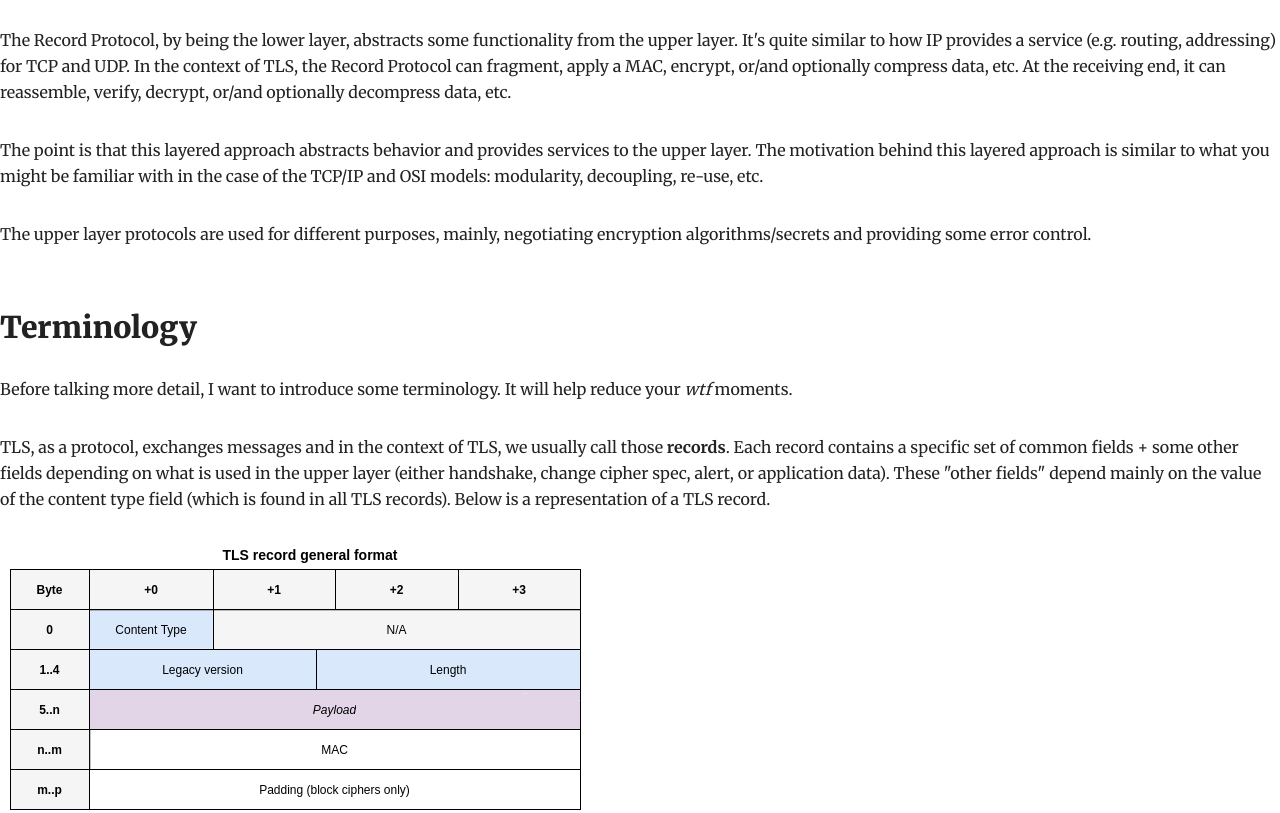
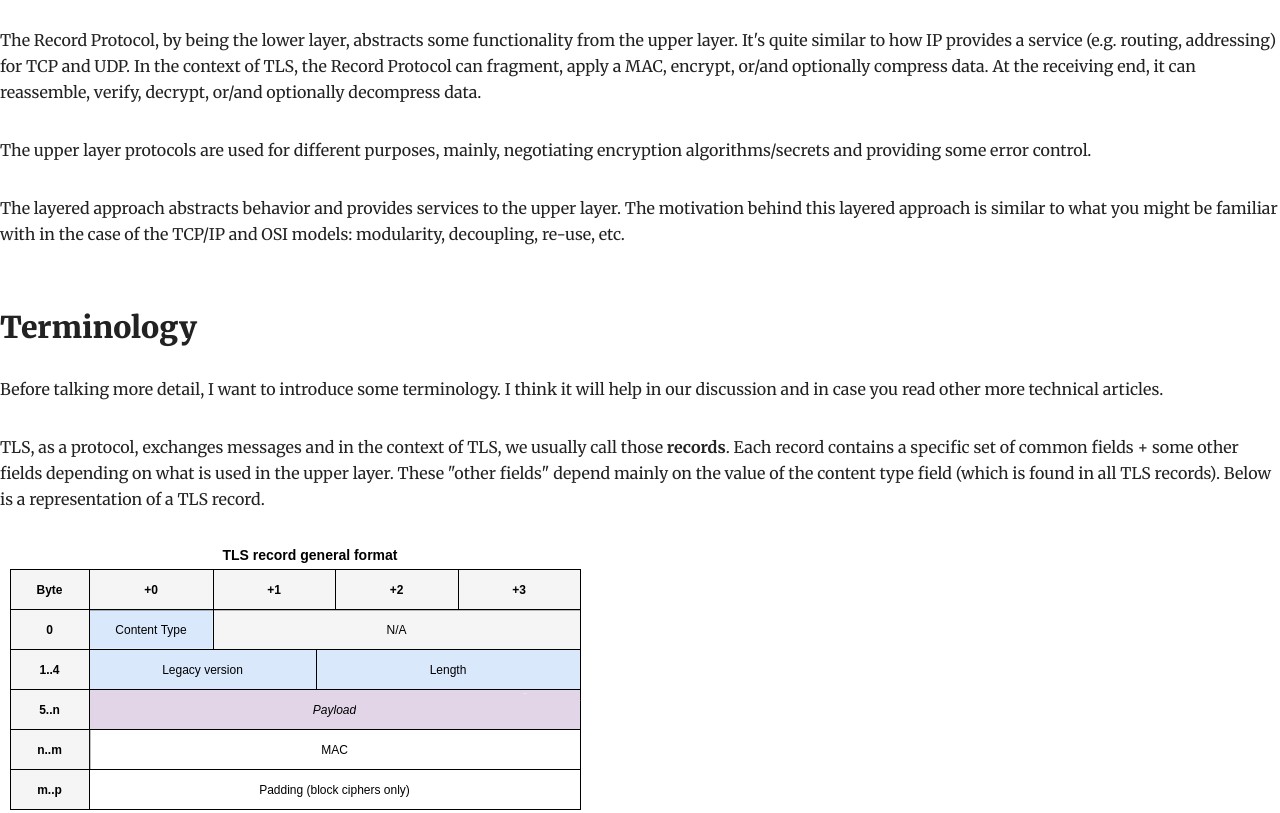
Before and after one commit to zakariaelas/peeling-rage, a Gatsby site: page /demystifying-tls/ in a window 1280 px wide. Shown: the part 2220-3033 px from the top of the page. Built offline with nearby package versions, Linux system fonts and the light colour scheme; Gatsby itself is replaced by a stand-in of ours; some packages are replaced by stand-ins of ours; a small style sheet from the web is missing.

Commit message:
update tls article

```diff
--- a/content/blog/demystifying-tls/index.md
+++ b/content/blog/demystifying-tls/index.md
@@ -37,17 +37,18 @@ TLS or SSL is the protocol. The certificate is just a means to prove the authent
 
 One of the first descriptions of TLS you'll come across is: "TLS is a layered protocol". The first (lower) layer is for the Record Protocol. The second (upper) layer is for one of the following 4 protocols: the handshake protocol, the alert protocol, the change cipher spec protocol, the heartbeat protocol and the application data protocol.
 
-The Record Protocol, by being the lower layer, abstracts some functionality from the upper layer. It's quite similar to how IP provides a service (e.g. routing, addressing) for TCP and UDP. In the context of TLS, the Record Protocol can fragment, apply a MAC, encrypt, or/and optionally compress data, etc. At the receiving end, it can reassemble, verify, decrypt, or/and optionally decompress data, etc.
-
-The point is that this layered approach abstracts behavior and provides services to the upper layer. The motivation behind this layered approach is similar to what you might be familiar with in the case of the TCP/IP and OSI models: modularity, decoupling, re-use, etc.
+The Record Protocol, by being the lower layer, abstracts some functionality from the upper layer. It's quite similar to how IP provides a service (e.g. routing, addressing) for TCP and UDP. In the context of TLS, the Record Protocol can fragment, apply a MAC, encrypt, or/and optionally compress data. At the receiving end, it can reassemble, verify, decrypt, or/and optionally decompress data.
 
 The upper layer protocols are used for different purposes, mainly, negotiating encryption algorithms/secrets and providing some error control.
 
+The layered approach abstracts behavior and provides services to the upper layer. The motivation behind this layered approach is similar to what you might be familiar with in the case of the TCP/IP and OSI models: modularity, decoupling, re-use, etc.
+
+
 ## Terminology
 
-Before talking more detail, I want to introduce some terminology. It will help reduce your *wtf* moments.
+Before talking more detail, I want to introduce some terminology. I think it will help in our discussion and in case you read other more technical articles.
 
-TLS, as a protocol, exchanges messages and in the context of TLS, we usually call those **records**. Each record contains a specific set of common fields + some other fields depending on what is used in the upper layer (either handshake, change cipher spec, alert, or application data). These "other fields" depend mainly on the value of the content type field (which is found in all TLS records). Below is a representation of a TLS record.
+TLS, as a protocol, exchanges messages and in the context of TLS, we usually call those **records**. Each record contains a specific set of common fields + some other fields depending on what is used in the upper layer. These "other fields" depend mainly on the value of the content type field (which is found in all TLS records). Below is a representation of a TLS record.
 
 ![TLS record general format](../../assets/demystifying-tls/tls_record_general.png)
 
@@ -125,7 +126,7 @@ This is the beginning of a new phase, the client key exchange phase. The client
 
 At this level, both the client and server have enough information to generate session keys. The server random, client random, and premaster secret will be used to generate the session keys.
 
-### Step 7: CipherSpecMessage
+### Step 7: Change Cipher Spec Message
 
 This message is sent to instruct the server that subsequent TLS records will use another encryption mode. In this case, we switch from asymmetric to symmetric encryption.
 
```
